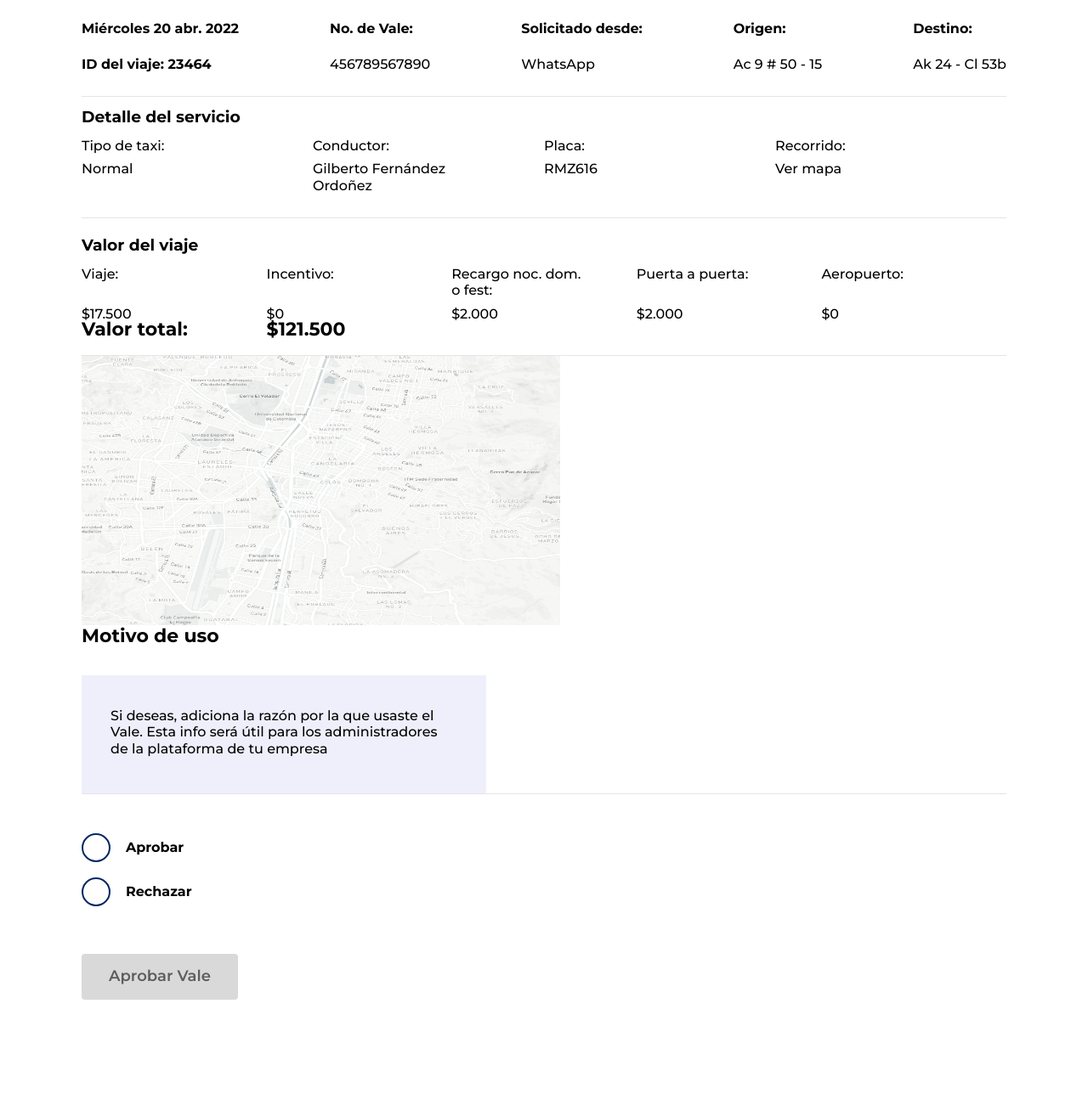
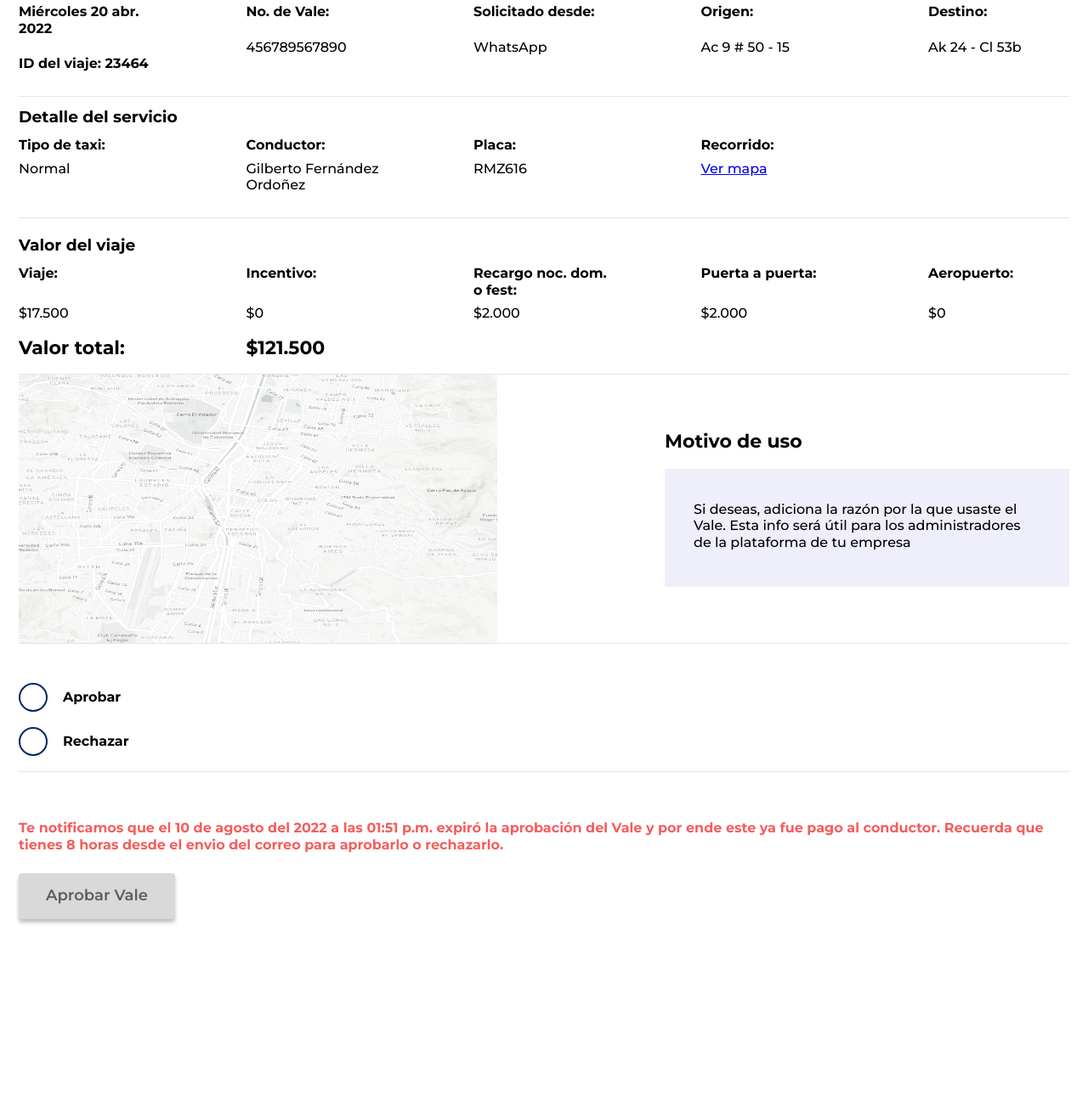
Before and after one commit to jscortes23/aprobacion-vales, a plain HTML site: page index.html in a window 1280 px wide. Shown: the part 192-1480 px from the top of the page at 85% size. After the commit the page ends 1336 px from the top, so only its background shows below. Drawn offline with Linux system fonts and the light colour scheme.

Commit message:
Versión desktop - terminada

```diff
--- a/css/main.css
+++ b/css/main.css
@@ -70,11 +70,18 @@ html {
     color: var(--morado);
 }
 
+.txt-alert {
+    color: var(--alerta);
+    margin-bottom: 24px;
+}
+
 .hidden {
     display: none;
 }
 
 .container__voucher {
+    margin: 0 auto;
+    max-width: 1300px;
     padding: 24px 22px 62px;
 }
 
@@ -100,11 +107,7 @@ html {
     display: flex;
     flex-flow: row wrap;
     justify-content: space-between;
-    /* grid-template-columns: repeat(auto-fit, minmax(300px, 1fr)); */
-    /* grid-template-rows: 1fr 1fr; */
-    /* column-gap: 24px; */
-    align-items: center;
-    row-gap: 12px;
+    gap: 12px;
 }
 
 .voucher-info .column:nth-child(1){
@@ -216,7 +219,7 @@ html {
     display: flex;
     flex-flow: row wrap;
     align-items: center;
-    column-gap: 74px;
+    justify-content: space-between;
 }
 
 .map {
@@ -252,11 +255,19 @@ html {
     padding: 16px 32px;
     font-size: var(--lg);
     background-color: var(--verde);
+    box-shadow: 0px 4px 4px 0px #00000040;
 }
 
 .btn-n-primary:disabled {
     color: #5D5D5D;
     background-color: #D9D9D9;
+}
+
+.btn-n-secondary {
+    padding: 16px 32px;
+    font-size: var(--lg);
+    background-color: #FFFFFF;
+    box-shadow: 0px 4px 4px 0px #00000040;
 }
 
 .voucher-decision {
@@ -274,6 +285,7 @@ html {
     display: flex;
     align-items: center;
     column-gap: 18px;
+    cursor: pointer;
 }
 
 .input-radio::before {
@@ -300,11 +312,17 @@ html {
     display: initial;
 }
 
+.voucher-reason .fs-22 {
+    margin-bottom: 18px;
+}
+
 /* Media queries */
 /* Desktop */
 @media (min-width: 768px) {
-    .container__voucher {
-        padding: 44px 96px 111px;
+
+    .voucher-info {
+        display: grid;
+        grid-template-columns: repeat(5, 166px);
     }
 
     .row {
@@ -312,8 +330,7 @@ html {
         border-bottom: 1.3px solid #E5E5E5;
     }
 
-    .block-origin p:first-child,
-    .block-destiny p:first-child {
+    :is(.block-origin, .block-destiny) p:first-child {
         order: 0;
     }
 
@@ -341,13 +358,14 @@ html {
         grid-row-start: 2;
     }
 
-    .item-voucher-detail.fw-700 {
+    .item-voucher-detail.fw-700.h4 {
+        margin-top: 22px;
         grid-row: 3;
     }
 
     .content-voucher-detail {
-        grid-template-columns: repeat(auto-fit, minmax(100px, 1fr));
-        /* justify-items: start; */
+        grid-template-columns: repeat(5, 166px);
+        column-gap: 12px;
     }
 
     .voucher-info .column:nth-child(5) {
@@ -376,4 +394,8 @@ html {
     .voucher-reason h4 {
         margin-bottom: 32px;
     }
+
+    .voucher-decision {
+        border-bottom: 1.3px solid #E5E5E5;
+    }
 }
--- a/index.html
+++ b/index.html
@@ -33,23 +33,23 @@
           </div>
           <div class="column">
             <p class="fw-700">No. de Vale:</p>
-            <p class="">456789567890</p>
+            <p>456789567890</p>
           </div>
           <div class="column block-origin">
             <p class="txt-purple">
               Origen: <span class="time">11:43 a.m.</span>
             </p>
-            <p class="">Ac 9 # 50 - 15</p>
+            <p>Ac 9 # 50 - 15</p>
           </div>
           <div class="column block-destiny">
             <p class="txt-purple">
               Destino: <span class="time">12:21 p.m.</span>
             </p>
-            <p class="">Ak 24 - Cl 53b</p>
+            <p>Ak 24 - Cl 53b</p>
           </div>
           <div class="column">
             <p class="fw-700">Solicitado desde:</p>
-            <p class="">WhatsApp</p>
+            <p>WhatsApp</p>
           </div>
         </section>
         <section class="row voucher-detail-service fs-16">
@@ -62,7 +62,13 @@
             <p class="item-voucher-detail">Placa:</p>
             <p class="item-voucher-detail">RMZ616</p>
             <p class="item-voucher-detail hidden">Recorrido:</p>
-            <p class="item-voucher-detail hidden">Ver mapa</p>
+            <a
+              class="item-voucher-detail hidden"
+              href="#Ver-mapa"
+              target="_blank"
+              rel="noopener noreferrer nofollow"
+              >Ver mapa</a
+            >
           </div>
         </section>
         <section class="row voucher-cost-trip fs-16">
@@ -83,7 +89,7 @@
           </div>
         </section>
         <section class="voucher-map">
-          <img src="/assets/imgs/Mapsicle-Map.png" alt="Mapa" class="map" />
+          <img src="/assets/imgs/Mapsicle-Map.png" alt="Mapa" class="map" loading="lazy" />
           <div class="voucher-reason">
             <h4 class="fs-22 fw-700">Motivo de uso</h4>
             <p class="rectangle-grey fs-16">
@@ -100,8 +106,19 @@
             >Rechazar</label
           >
         </section>
+        <p class="txt-alert fw-700 fs-16">
+          Te notificamos que el 10 de agosto del 2022 a las 01:51 p.m. expiró la
+          aprobación del Vale y por ende este ya fue pago al conductor. Recuerda
+          que tienes 8 horas desde el envio del correo para aprobarlo o
+          rechazarlo.
+        </p>
       </div>
-      <input type="submit" value="Aprobar Vale" class="btn-n btn-n-primary" disabled>
+      <input
+        type="submit"
+        value="Aprobar Vale"
+        class="btn-n btn-n-primary"
+        disabled
+      />
     </main>
   </body>
 </html>
--- a/js/main.js
+++ b/js/main.js
@@ -12,6 +12,9 @@ inputs.forEach((input) => {
 const textsBold = document.querySelectorAll(".txt-purple");
 const textsHidden = document.querySelectorAll(".hidden");
 const textPrice = document.querySelectorAll(".item-voucher-detail.fw-700");
+const textsSubtitleBlod = document.querySelectorAll(
+  ".item-voucher-detail:nth-child(odd):not(.item-voucher-detail.fw-700)"
+);
 
 const mediumDp = matchMedia("(min-width: 768px)");
 const changeSize = (mql) => {
@@ -25,6 +28,9 @@ const changeSize = (mql) => {
     textPrice.forEach((txt) => {
       txt.classList.add("h4");
     });
+    textsSubtitleBlod.forEach((txt) => {
+      txt.classList.add("fw-700");
+    })
     textsBold[1].classList.add("fw-700");
     textsBold[2].classList.add("fw-700");
     textsBold[1].children[0].style.display = "none";
@@ -37,7 +43,7 @@ const changeSize = (mql) => {
       txt.classList.add("hidden");
     });
     textPrice.forEach((txt) => {
-      txt.classList.add("h4");
+      txt.classList.remove("h4");
     });
     textsBold[1].classList.remove("fw-700");
     textsBold[2].classList.remove("fw-700");
```
